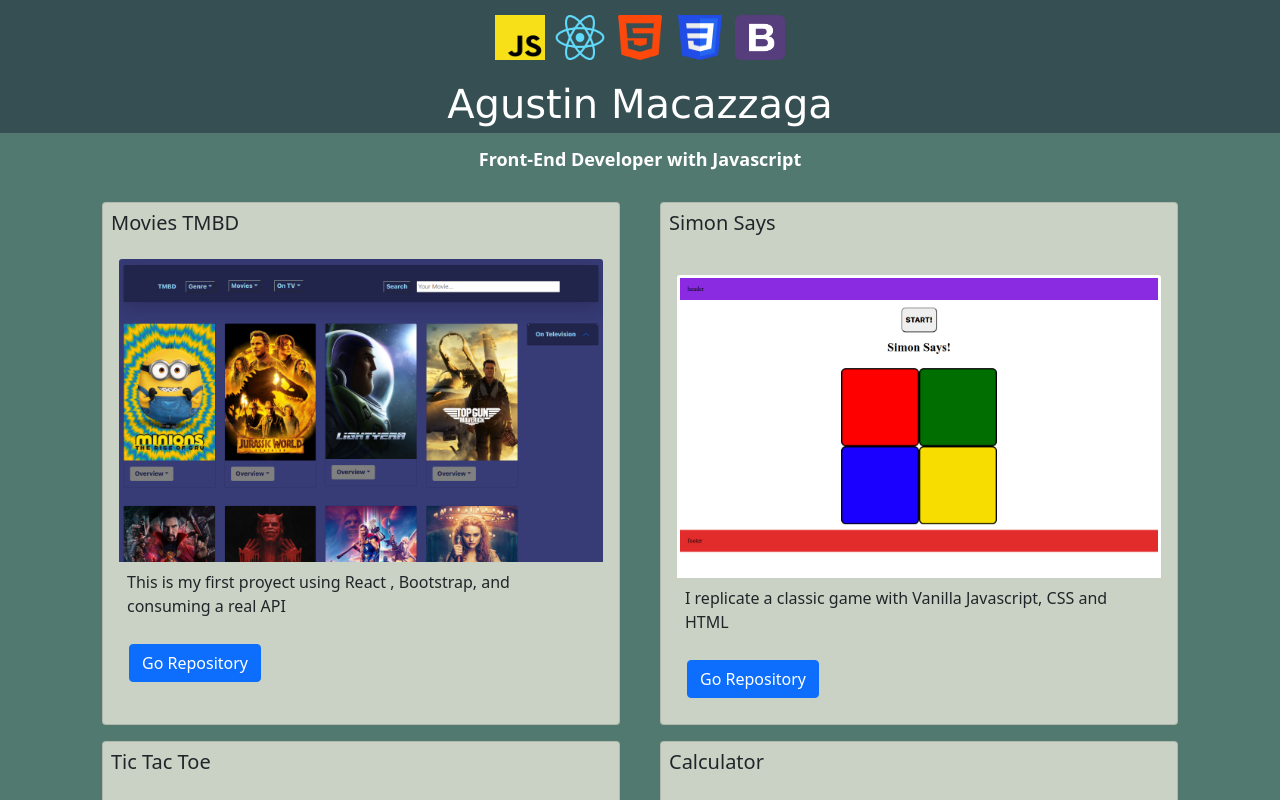
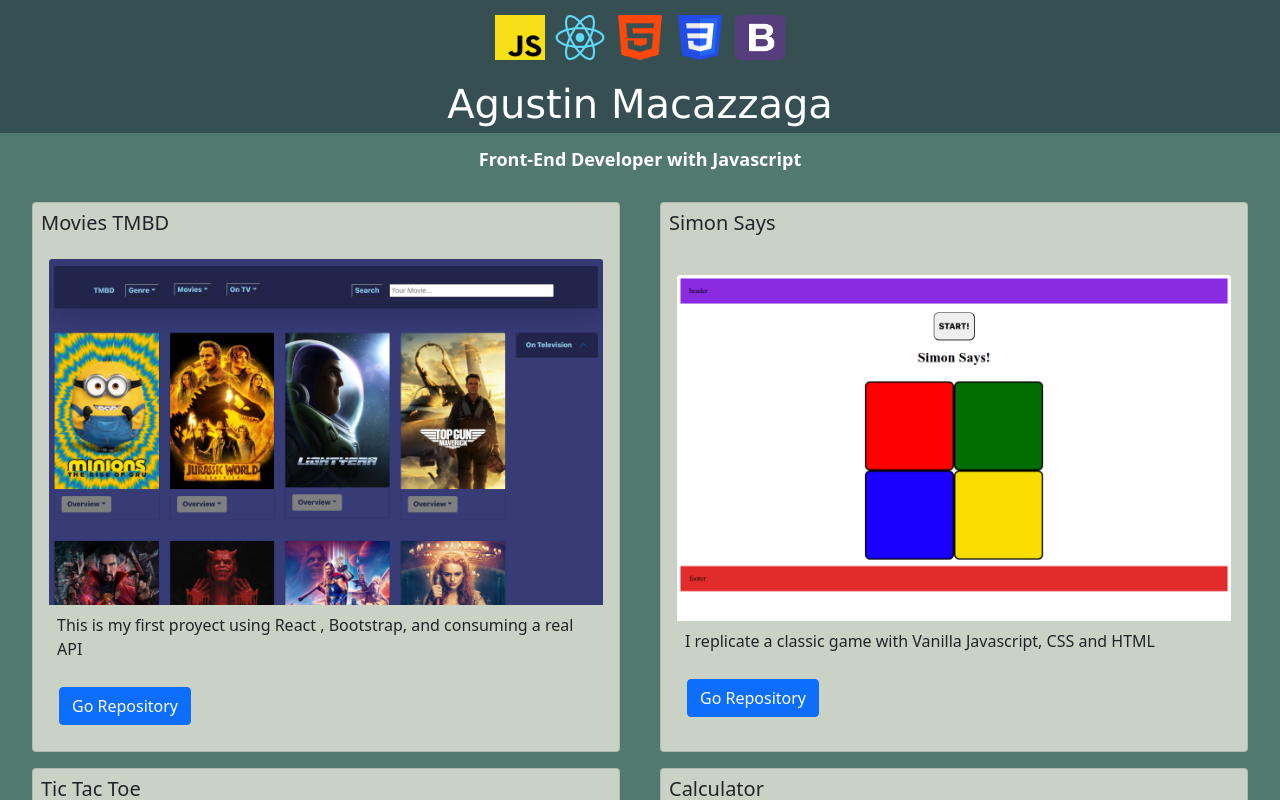
Before and after one commit to amacazzaga/portfolio, a React (Create React App) app: page / in a window 1280 px wide. Shown: the top 800 px of the page. Built offline with nearby package versions, Linux system fonts and the light colour scheme.

Commit message:
containers xxl

```diff
--- a/src/Content.js
+++ b/src/Content.js
@@ -13,11 +13,11 @@
 
 const Content = () => {
   return (
-    <div className="container-xl">
+    <div className="container-xxl">
       <div className="container-frontend">
         <p className="front-end-p">Front-End Developer with Javascript</p>
       </div>
-      <div className="container">
+      <div className="container-xxl">
         <div className="row">
           <div class="col-md-6 col-lg-6 col-xl-6 col-sm-6 d-flex justify-content-center ">
             <ProyectReact
--- a/src/ProyectVJavascript.js
+++ b/src/ProyectVJavascript.js
@@ -1,5 +1,5 @@
 import React from "react";
-import DescriptionButton from "./DescriptionButton";
+
 
 const ProyectVJavascript = ({ href, img, description, title, repo }) => {
   return (
```
